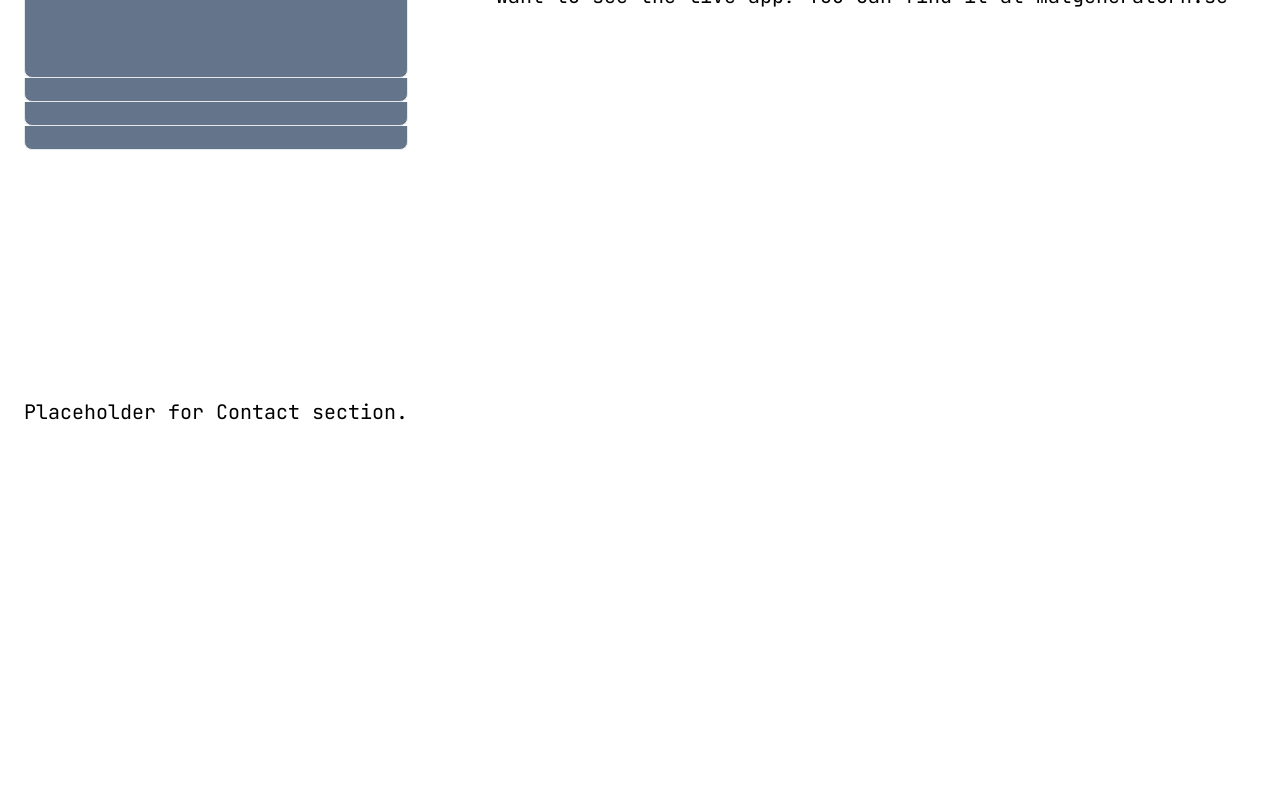
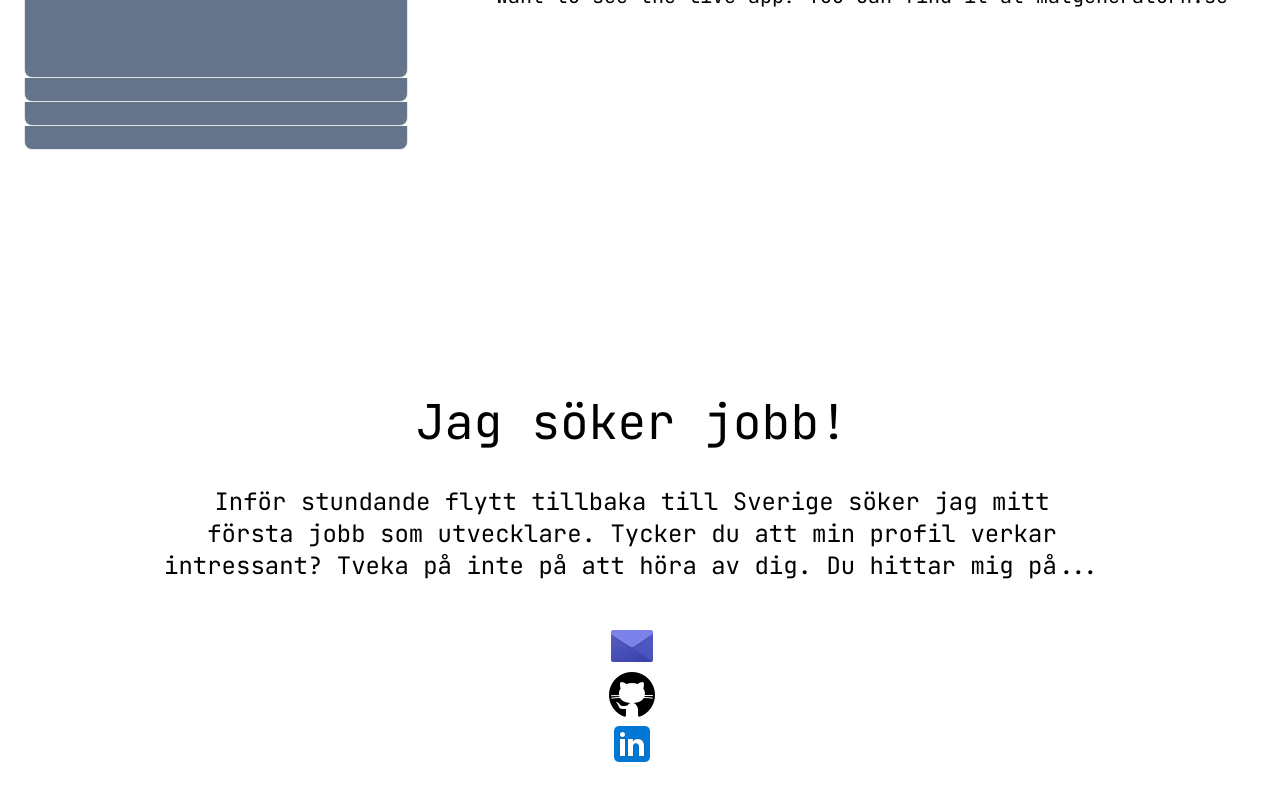
Before and after one commit to lambergmiki/portfolio-with-react, a React (Vite) app: page / in a window 1280 px wide. Shown: the part 7432-8232 px from the top of the page. Before the commit the page ends 7898 px from the top, so only its background shows below. Built offline with nearby package versions, Linux system fonts and the light colour scheme; no server answers.

Commit message:
Complete contact section, add an icon and timeline history as a .json-file

```diff
--- a/src/components/Contact.jsx
+++ b/src/components/Contact.jsx
@@ -1,9 +1,53 @@
 const Contact = () => {
-  return (
-    <section id="contact" className="relative p-10 pl-6 text-xl">
-      Placeholder for Contact section.
-    </section>
-  );
+    return (
+        <section className="relative p-10 pl-6 mb-20 text-xl">
+            <div className="icons-container flex flex-col">
+                <h2 className="text-5xl text-center mb-10">Jag söker jobb! </h2>
+                <p className="text-center text-balance mb-10 lg:text-2xl">
+                    Inför stundande flytt tillbaka till Sverige söker jag mitt
+                    första jobb som utvecklare. Tycker du att min profil verkar
+                    intressant? Tveka på inte på att höra av dig. Du hittar mig
+                    på...
+                </p>
+
+                <div className="flex justify-center transition-transform duration-150 hover:rotate-12 ">
+                    <a href="mailto:miki@mikilamberg.me">
+                        <img
+                            src={"/icons/icons8-email-48.png"}
+                            alt="email icon"
+                            className="flex"
+                        />
+                    </a>
+                </div>
+
+                <div className="flex justify-center transition-transform duration-150 hover:-rotate-12">
+                    <a
+                        href="https://www.github.com/lambergmiki/"
+                        target="_blank"
+                    >
+                        <img
+                            src={"/icons/github50.png"}
+                            alt="GitHub logo"
+                            className="flex flex-col"
+                        />
+                    </a>
+                </div>
+
+                <div className="flex justify-center transition-transform duration-150 hover:-rotate-12">
+                    <a
+                        href="https://www.linkedin.com/in/lambergmiki/"
+                        target="_blank"
+                    >
+                        <img
+                            src={"/icons/linkedin48.png"}
+                            alt="LinkedIn logo"
+                            className="flex flex-col"
+                        />
+                    </a>
+                </div>
+            </div>
+        </section>
+    );
 };
 
 export default Contact;
```
Also changed, not shown: src/assets/data.json (added, +27 -0 lines), public/icons/icons8-email-48.png (added).
